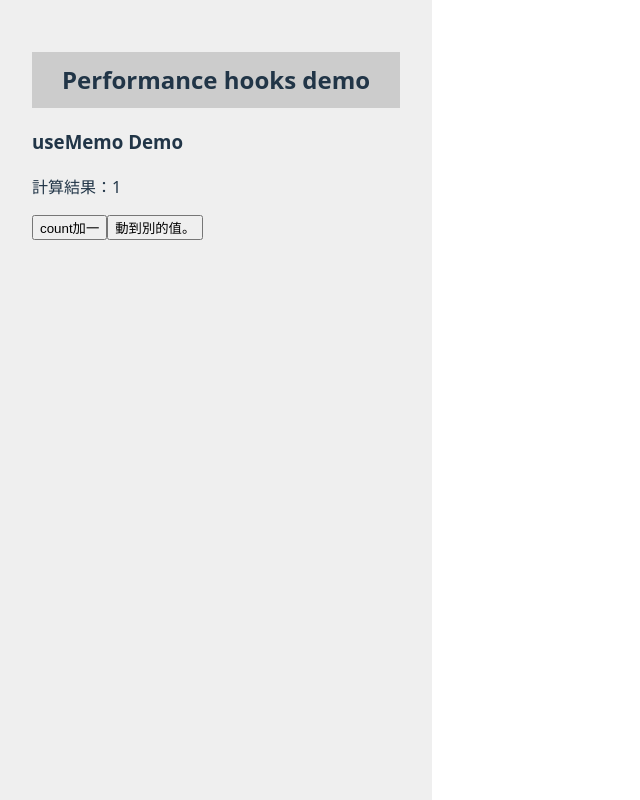
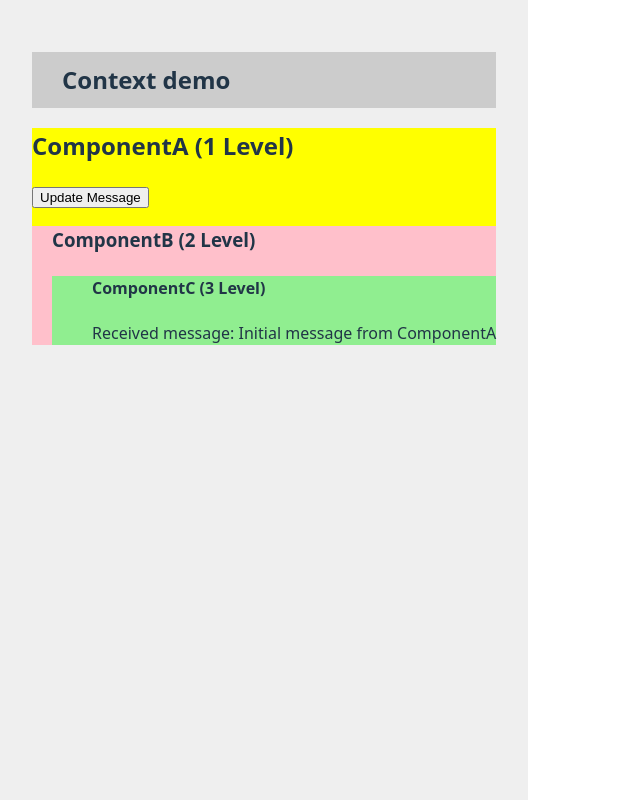
Before and after one commit to Jeinn-co/03-ref-meno-form, a React (Vite) app: page / in a window 1280 px wide. Shown: the whole page, without its empty margins (0-640 px from the left). Built offline with nearby package versions, Linux system fonts and the light colour scheme.

Commit message:
pass by props

```diff
--- a/src/App.jsx
+++ b/src/App.jsx
@@ -1,8 +1,7 @@
 import reactLogo from "./assets/react.svg";
 import viteLogo from "/vite.svg";
 import "./App.css";
-import DemoUseMemo from "./components/demoUseMemo";
-// import DemoCallback from "./components/demoCallback";
+import ComponentA from "./components/ComponentA";
 
 function App() {
   return (
@@ -13,9 +12,9 @@ function App() {
           padding: "10px 30px",
         }}
       >
-        Performance hooks demo
+        Context demo
       </h2>
-      <DemoUseMemo/>
+      <ComponentA/>
     </section>
   );
 }
--- /dev/null
+++ b/src/components/ComponentA.jsx
@@ -0,0 +1,16 @@
+import React, { useState } from "react";
+import ComponentB from "./ComponentB";
+
+export default function ComponentA() {
+  const [message, setMessage] = useState("Initial message from ComponentA");
+
+  return (
+    <div style={{ backgroundColor: 'yellow'}}>
+      <h2>ComponentA (1 Level)</h2>
+      <button onClick={() => setMessage("Updated at " + new Date().toLocaleTimeString())}>
+        Update Message
+      </button>
+      <ComponentB text={message} />
+    </div>
+  );
+}
--- /dev/null
+++ b/src/components/ComponentB.jsx
@@ -0,0 +1,11 @@
+import React from "react";
+import ComponentC from "./ComponentC";
+
+export default function ComponentB({ text }) {
+  return (
+    <div style={{ paddingLeft: 20, backgroundColor: 'pink' }}>
+      <h3>ComponentB (2 Level)</h3>
+      <ComponentC text={text} />
+    </div>
+  );
+}
--- /dev/null
+++ b/src/components/ComponentC.jsx
@@ -0,0 +1,10 @@
+import React from "react";
+
+export default function ComponentC({ text }) {
+  return (
+    <div style={{ paddingLeft: 40, backgroundColor: 'lightgreen'}}>
+      <h4>ComponentC (3 Level)</h4>
+      <p>Received message: {text}</p>
+    </div>
+  );
+}
--- a/src/components/demoUseMemo.jsx
+++ /dev/null
@@ -1,32 +0,0 @@
-import { useState, useMemo } from "react";
-
-function DemoUseMemo() {
-  const [count, setCount] = useState(0);
-  const [trigger, setTrigger] = useState(0); // 讓畫面 re-render，但不影響 count
-
-  // 模擬一個很慢的同步運算
-  function slowAdd(a, b) {
-    console.log("⚠️ 正在執行 slowAdd 計算...");
-    let total = 0;
-    for (let i = 0; i < 1e2; i++) { // demo 1e9 十億，總共有 9 個零
-      total += i;
-    }
-    console.log("done");
-    return a + b;
-  }
-
-  // const result = slowAdd(count, 1);
-  const result = useMemo(() => slowAdd(count, 1), [count]);
-  console.log(result)
-
-  return (
-    <div className="contain">
-      <h3>useMemo Demo</h3>
-      <p>計算結果：{result}</p>
-      <button onClick={() => setCount((c) => c + 1)}>count加一</button>
-      <button onClick={() => setTrigger((t) => t + 1)}>動到別的值。</button>
-    </div>
-  );
-}
-
-export default DemoUseMemo;
```
Also changed, not shown: src/components/demoCallback.jsx (deleted, +0 -23 lines).
